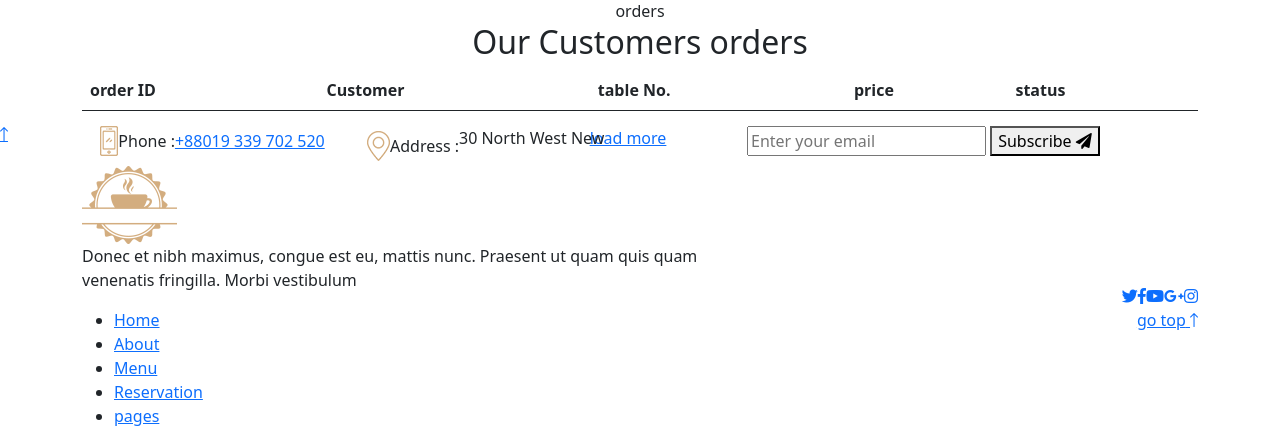
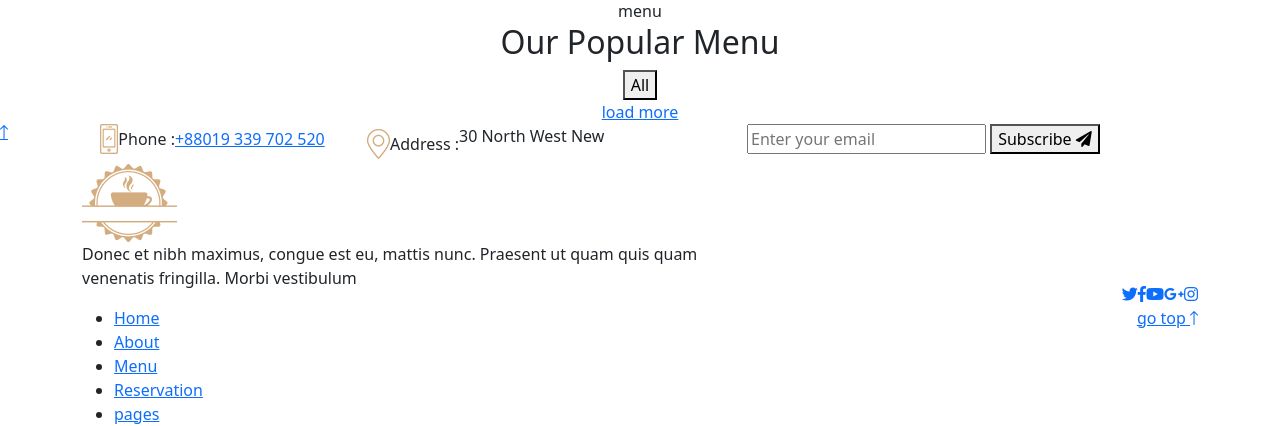
Before and after one commit to PouryaMansouri/maktab98GroupProject, a Django app: page /home/ in a window 1280 px wide; the page is wider, and only the part inside the window is pictured. Shown: the part 271-697 px from the top of that part. Run offline with Django 4.2, Linux system fonts and the light colour scheme; tables that the repository leaves empty hold one stand-in row (values such as "Sample post"); lists and menus that the app fills with data are empty; some libraries are stand-ins or nearby versions.

Commit message:
fix: home.html returned to menu page

```diff
--- a/cafe/templates/cafe/home.html
+++ b/cafe/templates/cafe/home.html
@@ -8,11 +8,11 @@
     <div class="container">
         <div class="row">
             <div class="col-xl-12 text-center">
-                <h2 class="page-title">cafena orders</h2>
+                <h2 class="page-title">cafena menu</h2>
                 <div class="cafena-breadcrumb breadcrumbs">
                     <ul class="list-unstyled d-flex align-items-center justify-content-center">
                         <li class="cafenabcrumb-item duxinbcrumb-end">
-                            <span>orders</span>
+                            <span>menu</span>
                         </li>
                     </ul>
                 </div>
@@ -25,46 +25,56 @@
         <div class="row">
             <div class="col-xl-12 text-center">
                 <div class="section-heading section-heading__black mb-40">
-                    <span class="sub-title">orders</span>
-                    <h2 class="title">Our Customers orders</h2>
+                    <span class="sub-title">menu</span>
+                    <h2 class="title">Our Popular Menu</h2>
                 </div>
             </div>
         </div>
         <div class="row">
-            <div class="col-md-12">
-
-                <div class="table-wrap">
-                    <table class="table">
-                    <thead class="thead-primary">
-                      <tr>
-                        <th>order ID</th>
-                        <th>Customer</th>
-                        <th>table No.</th>
-                        <th>price</th>
-                        <th>status</th>
-                      </tr>
-                    </thead>
-                    <tbody>
-                      <tr>
-                        {% for order in orders %}
-                        <th scope="row" class="scope" >{{order.id}}</th>
-                        <td>{{order.customer}}</td>
-                        <td>{{order.table_name}}</td>
-                        <td>{{order.total_price}}</td>
-                        <td>{{order.status}}</td>
-                        <td><a href="{% url 'order_detail' order.pk %}" class="btn btn-primary">{{ order.pk }}</a></td>
-                        {% if order.status == 'pending' %}
-                            <td><a href="{% url 'order_accept' order.pk %}" class="btn btn-success">accept</a></td>
-                            <td><a href="{% url 'order_reject' order.pk %}" class="btn btn-danger">reject</a></td>
-                        {% endif %}
+            <div class="col-xl-12 text-center">
+                <div class="popular-menu__wrapper m-auto d-inline-block">
+                    <div class="popular-menu__filter d-flex justify-content-center align-items-center mb-45">
+                        <button class="active" data-filter="*">All</button>
+                        {% for category in all_categories %}
+                        <button data-filter=".{{category.name}}">{{category.name}}</button>
                         {% endfor %}
-                      </tr>
-                    </tbody>
-                  </table>
+                    </div>
                 </div>
             </div>
         </div>
         <div id="popular-menu-grid-2" class="row popular-menu__grid popular-menu__lists mt-none-30">
+            <div class="col-xl-6 col-lg-6 col-md-6 l-item grid-sizer"></div>
+            {% for product in all_products %}
+            <div class="col-xl-6 col-lg-6 col-md-6 l-item grid-item {{product.category}} mt-35">
+                <div class="popular-menu__list">
+                    <div class="thumb">
+                        <img src="{{ product.image.url }}" alt="">
+                    </div>
+                    <div class="content">
+                        <h3 class="title border-effect"><a href="#0">{{ product.name}}</a></h3>
+                        <span class="price">{{product.price}}</span>
+                    </div >
+                      <div class="card-body">
+                        <form method="post" action="{% url 'orders:cart_add' product.id %}">
+                            {% csrf_token %}
+                            <div class="form-group col-3" style="display: inline-block;">
+                                <label for="id_quantity">Quantity:</label>
+                                {{ form.quantity }}
+                            </div>
+                            <div class="form-group" style="display: inline-block;">
+                                <button type="submit" class="btn btn-primary btn-block">
+                                    <i class="fas fa-utensils"></i> Add to Order
+                                </button>
+                            </div>
+                        </form>
+                    </div>
+
+
+
+                </div>
+            </div>
+            {% endfor %}
+        </div>
         <div class="row">
             <div class="col-xl-12 text-center">
                 <a href="#0" class="site-btn mt-60">load more</a>
```
